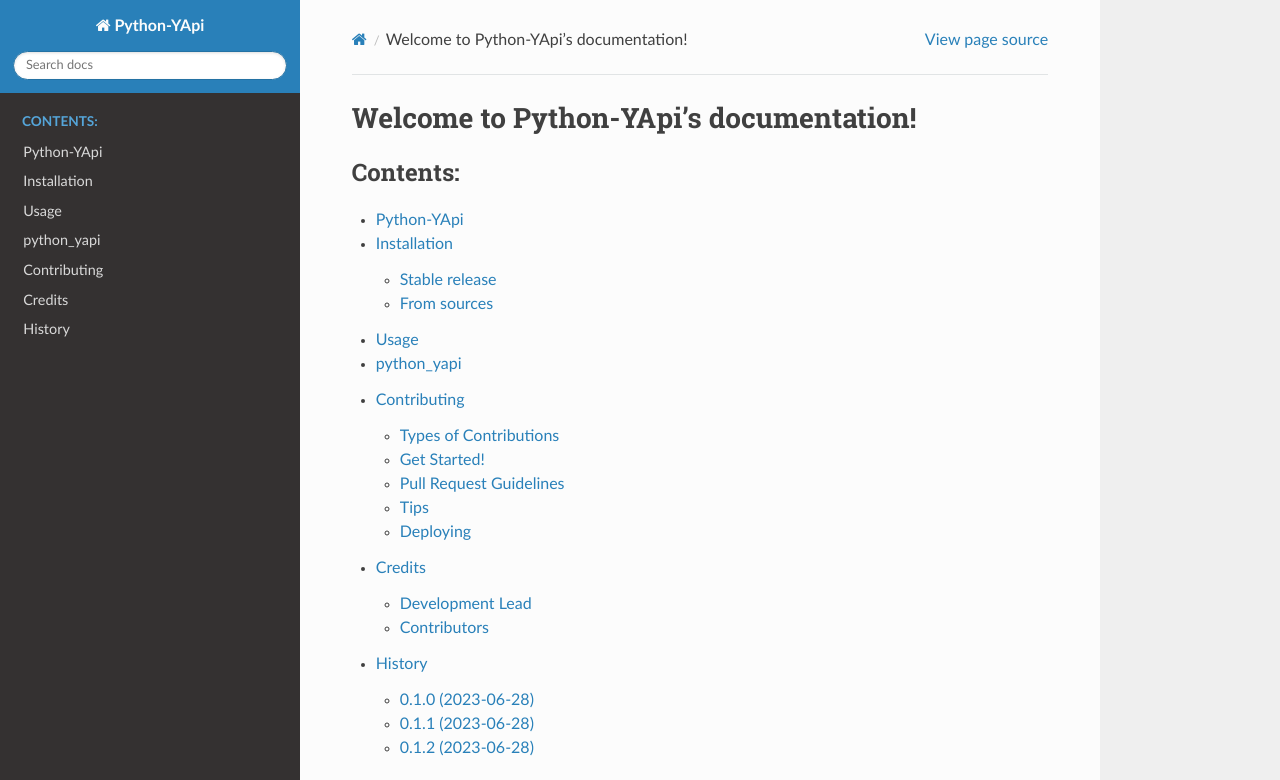
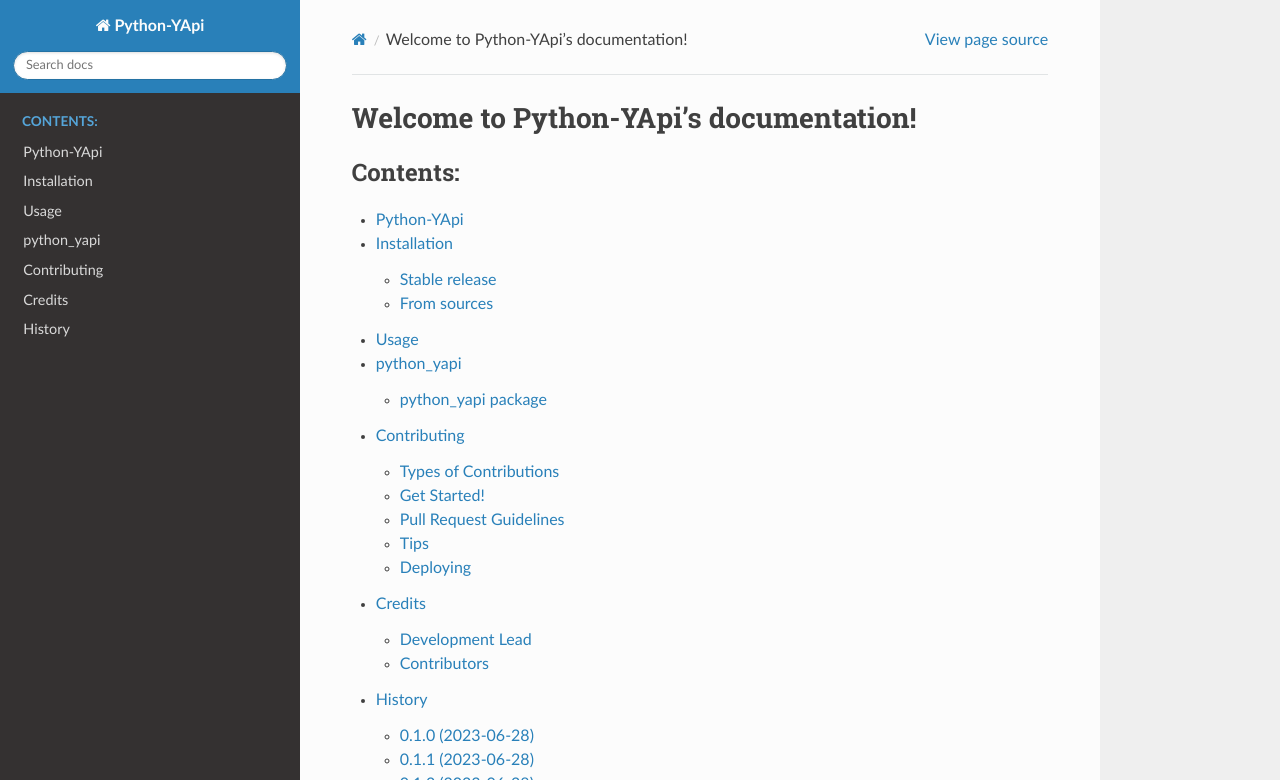
Before and after one commit to hanzhichao/python-yapi, a Sphinx documentation site: the page built from docs/index.rst, in a window 1280 px wide and 1266 px high, cut to the strip 0-780 px from the top of the window. Built offline with Sphinx 7.4.7 and the Read the Docs theme 2.0.0, drawn with Linux system fonts in a browser that asks for light colours; pages that are not in the unit, such as notebooks, are missing from menus.

Commit message:
add docs

```diff
--- a/docs/modules.rst
+++ b/docs/modules.rst
@@ -4,4 +4,4 @@
 .. toctree::
    :maxdepth: 4
 
-   python-yapi
+   python_yapi
```
Also changed, not shown: README.md (+3 -0 lines).
